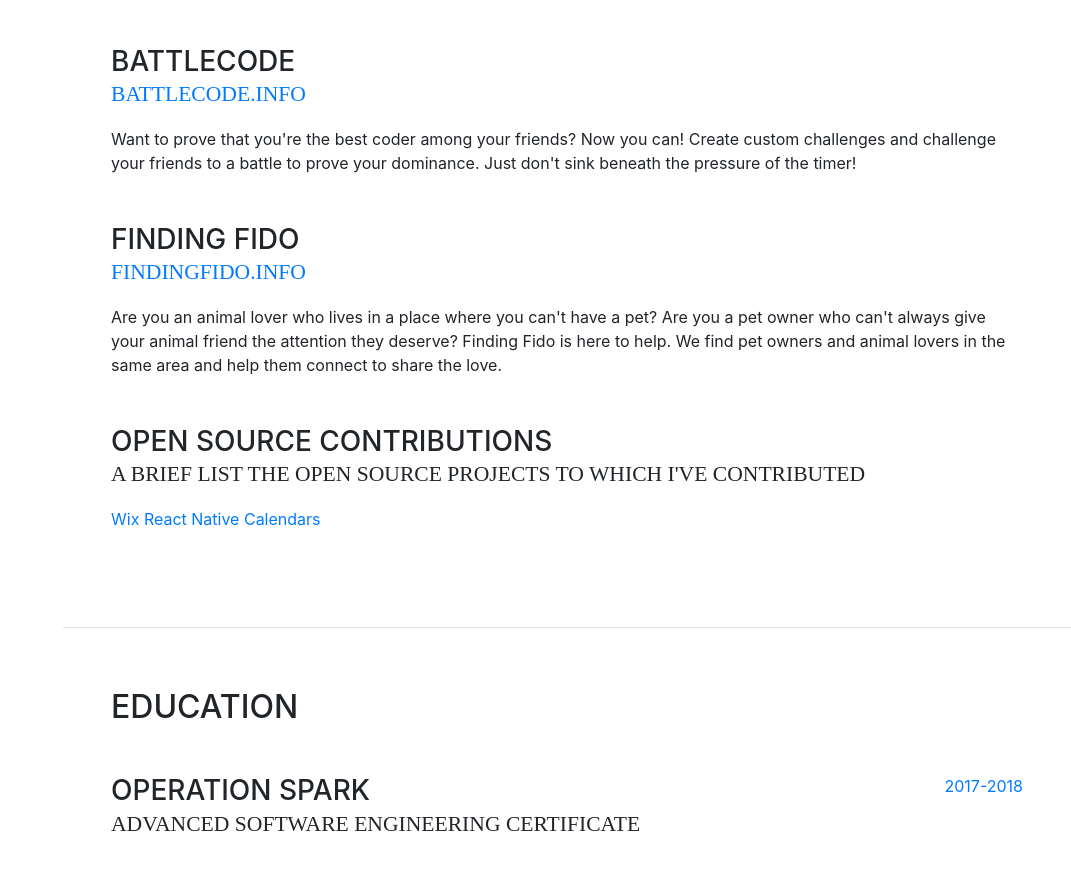
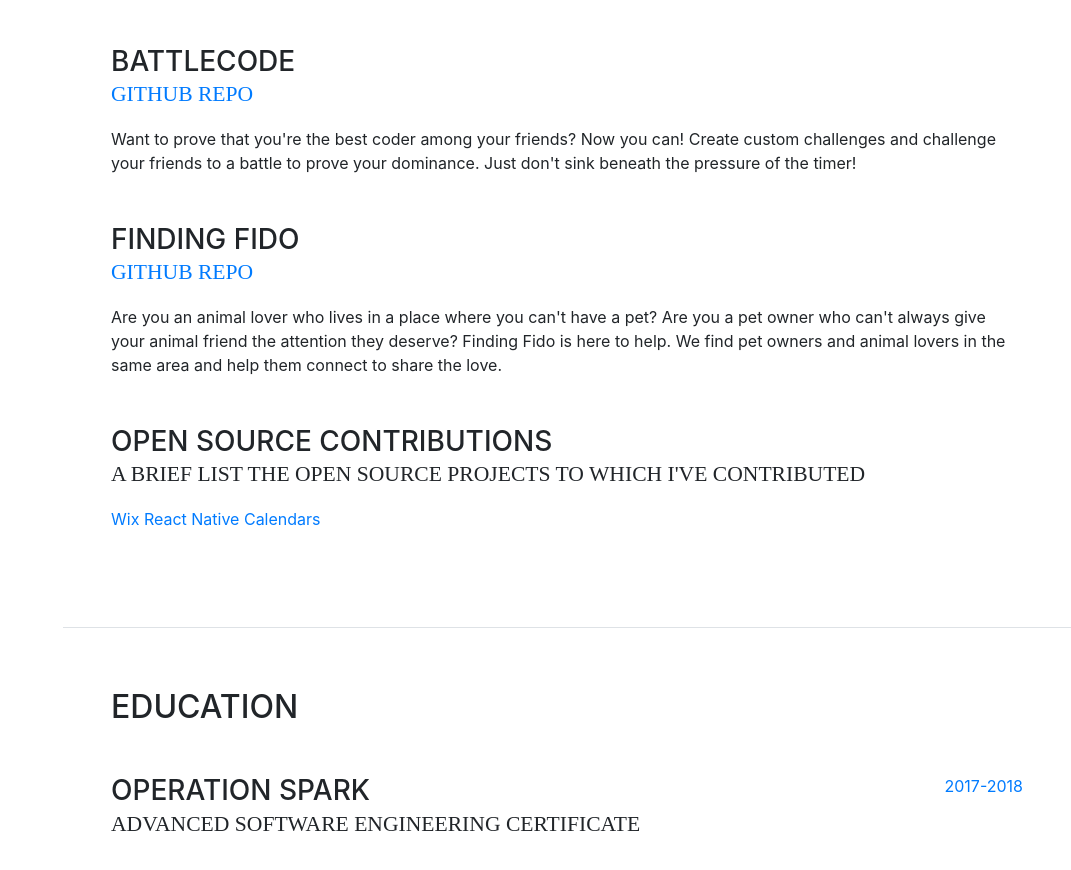
Before and after one commit to PrestonWinstead/PrestonWinstead.github.io, a website with bundled scripts: page index.html in a window 1280 px wide. Shown: the part 2440-3310 px from the top of the page, without its empty margins (209-1280 px from the left). Built offline with nearby package versions, Linux system fonts and the light colour scheme; a web font is replaced by a local one.

Commit message:
[projects] update projects to link to github, not live sites

```diff
--- a/index.html
+++ b/index.html
@@ -263,7 +263,7 @@
             <div class="resume-content mr-auto">
               <h3 class="mb-0">Battlecode</h3>
               <div class="subheading mb-3">
-                <a href="http://www.battlecode.info" target="_blank">battlecode.info</a>
+                <a href="https://github.com/PrestonWinstead/BattleCode" target="_blank">Github repo</a>
               </div>
               <div>Want to prove that you're the best coder among your friends? Now you can! Create custom challenges and challenge
                 your friends to a battle to prove your dominance. Just don't sink beneath the pressure of the timer!</div>
@@ -274,7 +274,7 @@
             <div class="resume-content mr-auto">
               <h3 class="mb-0">Finding Fido</h3>
               <div class="subheading mb-3">
-                <a href="http://www.findingfido.info" target="_blank">findingfido.info</a>
+                <a href="https://github.com/PrestonWinstead/findingFido" target="_blank">Github repo</a>
               </div>
               <div>Are you an animal lover who lives in a place where you can't have a pet? Are you a pet owner who can't always give
                 your animal friend the attention they deserve? Finding Fido is here to help. We find pet owners and animal lovers
```
